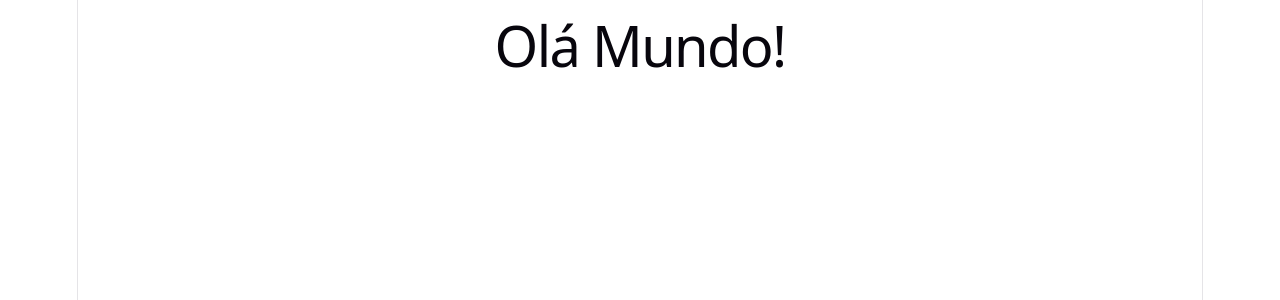
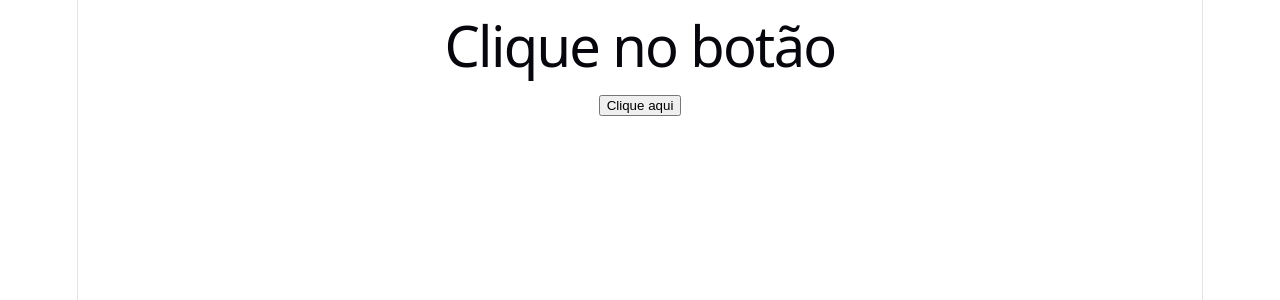
Before and after one commit to vinniciusnascimento/react-practice, a React (Vite) app: page / in a window 1280 px wide. Shown: the top 300 px of the page. Built offline with nearby package versions, Linux system fonts and the light colour scheme.

Commit message:
feat: add function button

```diff
--- a/src/App.jsx
+++ b/src/App.jsx
@@ -1,8 +1,13 @@
+import { useState } from "react"
+
 function App(){
-  const message = "Olá Mundo!"
+  const [message, setMessage] = useState("Clique no botão")
   return (
     <div>
       <h1>{message}</h1>
+      <button onClick={() => {
+        setMessage("Fui clicado!")
+      }}>Clique aqui</button>
     </div>
   )
 }
```
